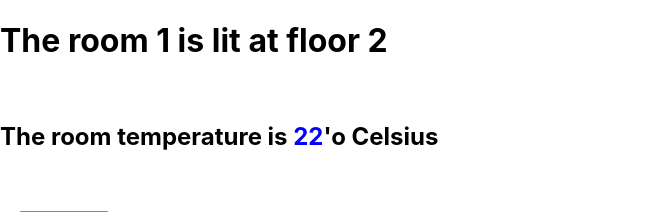
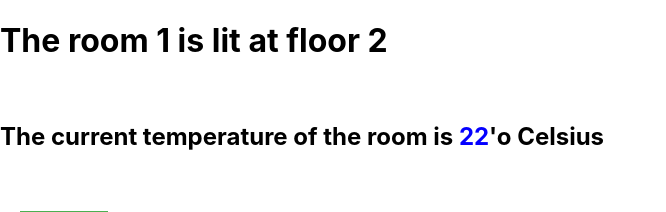
Before and after one commit to billal-ayyoob/base-react-app, a React (Create React App) app: page / in a window 1280 px wide. Shown: the top 212 px of the page, without its empty margins (0-666 px from the left). Built offline with nearby package versions, Linux system fonts and the light colour scheme; no server answers.

Commit message:
Imported code by seperating components from parent one

```diff
--- /dev/null
+++ b/src/Brightness.js
@@ -0,0 +1,9 @@
+import React from 'react';
+
+export function Brightness(props) {
+    return (
+        <div>
+            <h1>The room {props.roomNum} is {props.brightness ? 'lit' : 'dark'} at floor {props.currentFloor}</h1>
+        </div>
+    );
+}
--- a/src/room.js
+++ b/src/Room.js
@@ -1,6 +1,8 @@
 import React, { useState } from 'react';
+import { Temperature } from "./Temperature.js";
+import { Brightness }from "./Brightness.js";
 
-function Room(props){
+export function Room(props){
 	const [isLit, setLit] = useState(true);
 	const brightness = isLit ? "lit" : "dark";
 
@@ -8,9 +10,9 @@ function Room(props){
 
 	return (
 		<div className={`room ${brightness}`}>
-			<h1>The room {props.roomNum} is {isLit ? 'lit' : 'dark'} at floor {props.floor}</h1>
+			<Brightness brightness={isLit} currentFloor={props.floor} roomNum={props.roomNum}/>
 			<br />
-			<h2>The room temperature is <span className="temp">{currTemp}</span>'o Celsius</h2>
+			<Temperature  temperature={currTemp}/>
 			<br />
 			<button className="btn" onClick={() => setLit(true)}>ON</button>
 			<br />
@@ -21,5 +23,3 @@ function Room(props){
 		</div>
 	);
 }
-
-export default Room;
--- /dev/null
+++ b/src/Temperature.js
@@ -0,0 +1,9 @@
+import React from 'react';
+
+export function Temperature (props) {
+    return (
+        <div>
+            <h2>The current temperature of the room is <span className="temp">{props.temperature}</span>'o Celsius</h2>
+        </div>
+    );
+}
--- a/src/index.js
+++ b/src/index.js
@@ -1,6 +1,6 @@
 import React, { useState } from 'react';
 import ReactDom from 'react-dom';
-import Room from './room';
+import { Room } from './Room.js';
 import axios from 'axios';
 import "./index.css";
 
```
